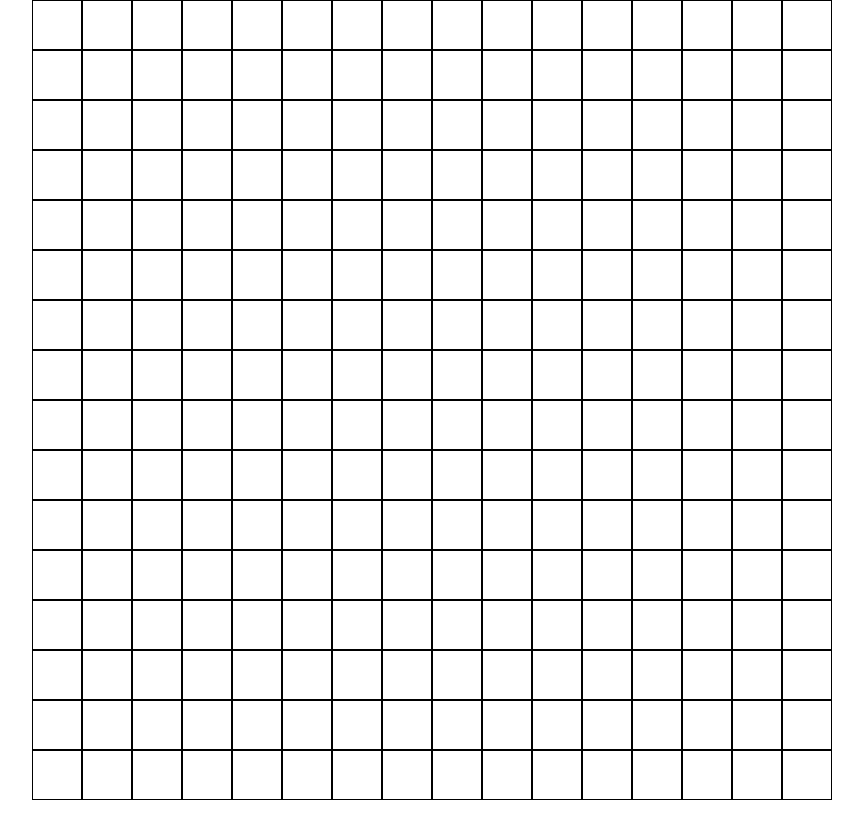
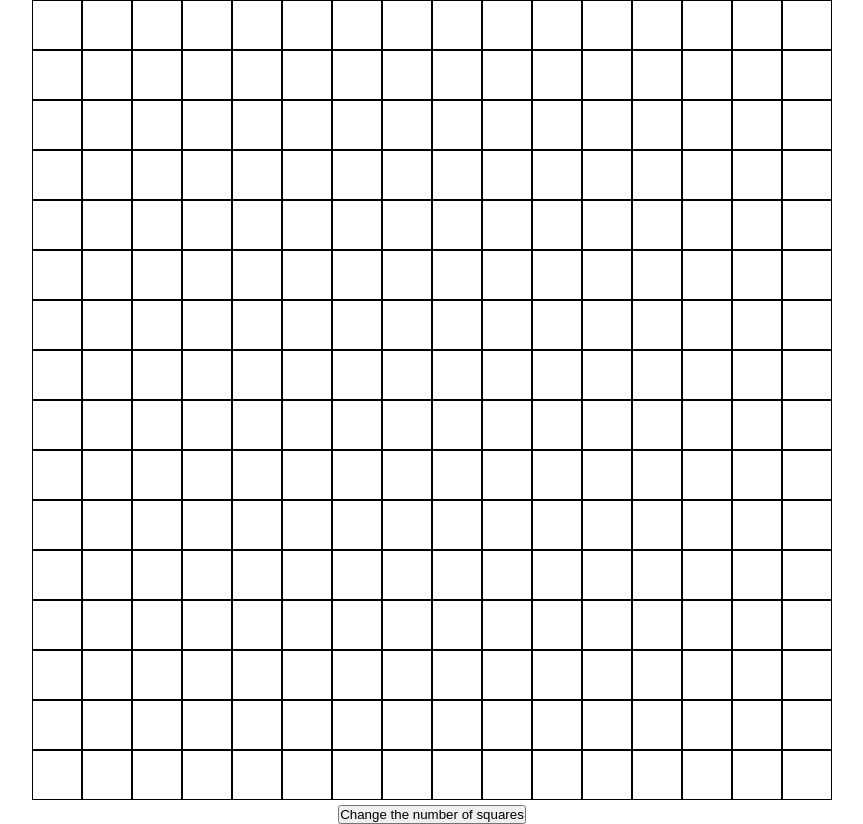
Before and after one commit to patricksmyth1990/etch-a-sketch, a plain HTML site: page index.html in a window 1280 px wide. Shown: the whole page, without its empty margins (208-1071 px from the left). Before the commit the page ends 800 px from the top, so only its background shows below. Drawn offline with Linux system fonts and the light colour scheme.

Commit message:
Add a button which allows the user to change the number of squares in the grid.

```diff
--- a/index.html
+++ b/index.html
@@ -10,5 +10,6 @@
     <div id="parentDiv">
 
     </div>
+    <button>Change the number of squares</button>
 </body>
 </html>
--- a/index.js
+++ b/index.js
@@ -27,3 +27,17 @@ square.forEach((item) => {
         item.setAttribute('class', 'hoveredOver');
     });
 });
+
+// replaces the 16 x 16 grid with a new one with up to 100 x 100 squares, depending on the user's input on a prompt
+let button = document.querySelector('button');
+
+button.addEventListener('click', function() {
+    const number = parseInt(prompt('How many squares do you want in the grid? You can enter a number between 16 and 100.'));
+    if (number > 15 && number < 101) {
+        document.removeChild(parentDiv);
+        const newGrid = document.createElement('div');
+        newGrid.setAttribute('id', 'parentDiv');
+        document.insertBefore(newGrid, 'button');
+        createGrid(number);
+    };
+});
--- a/styles.css
+++ b/styles.css
@@ -7,16 +7,15 @@
 body {
     width: 100vh;
     height: 100vh;
+    display: flex;
+    justify-content: center;
+    flex-wrap: wrap;
+    margin: auto;
 }
 
 #parentDiv {
-    position: absolute;
     width: 800px;
     height: 800px;
-    top: 0;
-    bottom: 0;
-    left: 0;
-    right: 0;
     margin: auto;
     display: flex;
     flex-wrap: wrap;
@@ -25,3 +24,8 @@ body {
 .hoveredOver {
     background-color: black;
 }
+
+button {
+    margin: 5px;
+    align-self: flex-start;
+}
```
